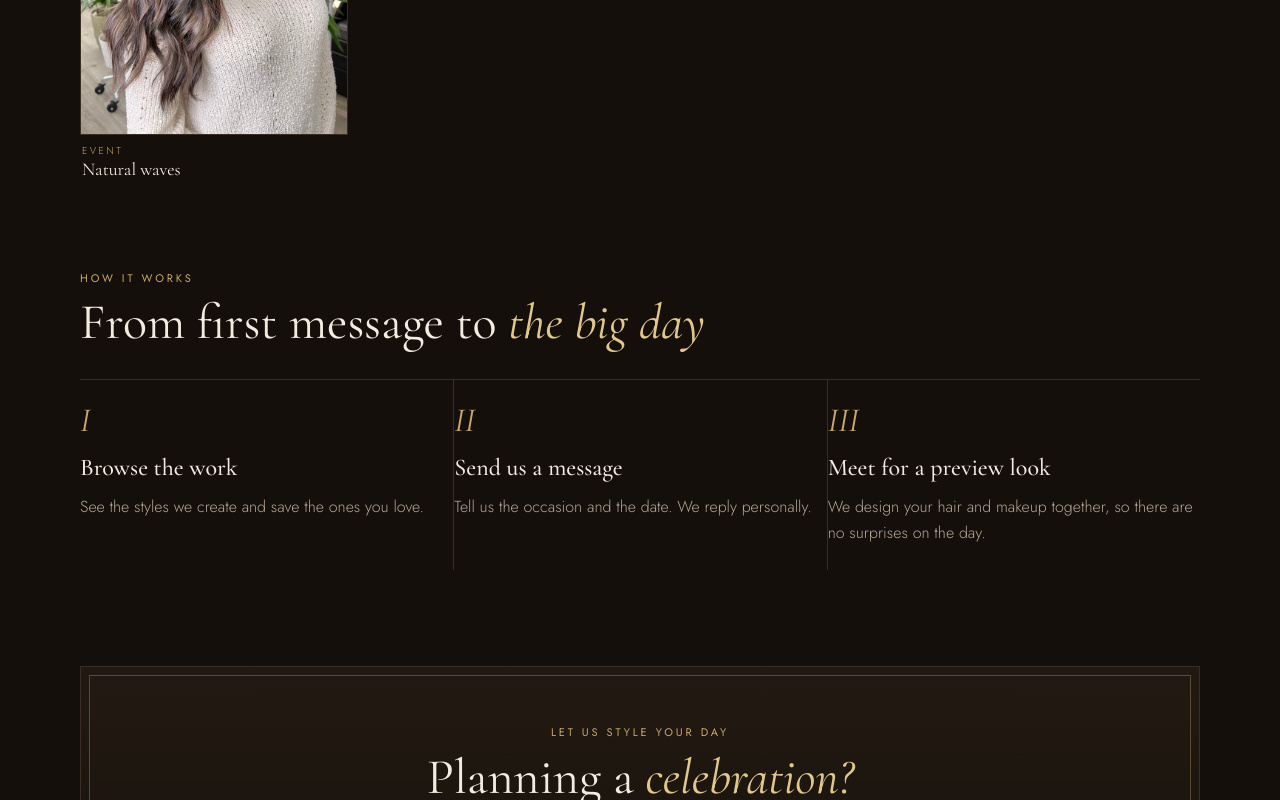
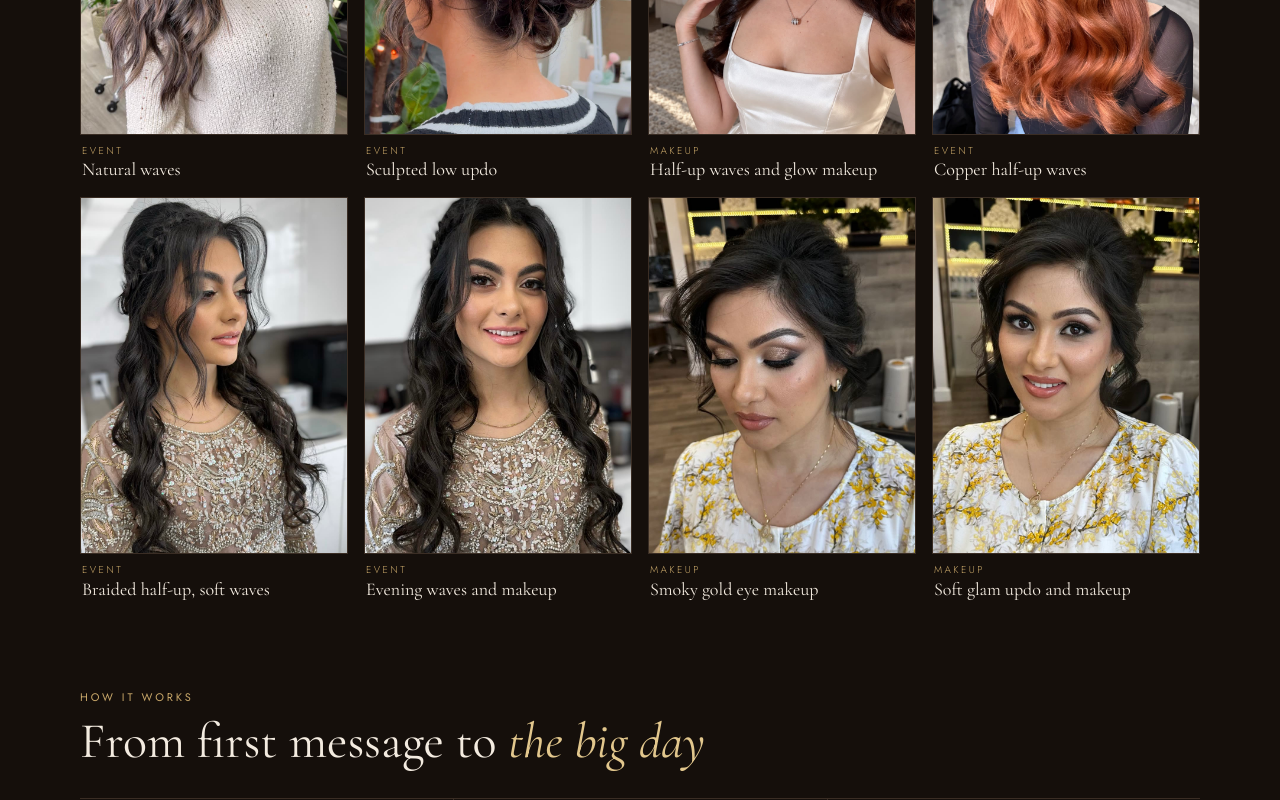
Before and after one commit to armsarkis2011/Gallery, a plain HTML site: page index.html in a window 1280 px wide. Shown: the part 3750-4550 px from the top of the page. Drawn offline with nearby package versions, Linux system fonts and the light colour scheme.

Commit message:
Add 7 portfolio photos
Co-Authored-By: Claude Sonnet 5.5 <noreply@anthropic.com>
Claude-Session: https://claude.ai/code/session_01HVQY9cXmezfY8DcCkXqJ3d

```diff
--- a/index.html
+++ b/index.html
@@ -177,6 +177,13 @@ footer { margin-top: 44px; color: var(--muted); font-size: 11px; letter-spacing:
     <figure class="tile" data-cat="party"><div class="ph"><video src="m/v08.mp4" poster="m/v08.jpg" muted loop playsinline preload="none" aria-label="Textured bun"></video></div><figcaption><span>Event</span>Textured bun</figcaption></figure>
     <figure class="tile" data-cat="wedding"><div class="ph"><video src="m/v13.mp4" poster="m/v13.jpg" muted loop playsinline preload="none" aria-label="Bridal party"></video></div><figcaption><span>Wedding</span>Bridal party</figcaption></figure>
     <figure class="tile" data-cat="party"><div class="ph"><img src="m/p07.jpg" alt="Natural waves" loading="lazy"></div><figcaption><span>Event</span>Natural waves</figcaption></figure>
+    <figure class="tile" data-cat="party"><div class="ph"><img src="m/p09.jpg" alt="Sculpted low updo" loading="lazy"></div><figcaption><span>Event</span>Sculpted low updo</figcaption></figure>
+    <figure class="tile" data-cat="makeup"><div class="ph"><img src="m/p10.jpg" alt="Half-up waves and glow makeup" loading="lazy"></div><figcaption><span>Makeup</span>Half-up waves and glow makeup</figcaption></figure>
+    <figure class="tile" data-cat="party"><div class="ph"><img src="m/p11.jpg" alt="Copper half-up waves" loading="lazy"></div><figcaption><span>Event</span>Copper half-up waves</figcaption></figure>
+    <figure class="tile" data-cat="party"><div class="ph"><img src="m/p12.jpg" alt="Braided half-up, soft waves" loading="lazy"></div><figcaption><span>Event</span>Braided half-up, soft waves</figcaption></figure>
+    <figure class="tile" data-cat="party"><div class="ph"><img src="m/p13.jpg" alt="Evening waves and makeup" loading="lazy"></div><figcaption><span>Event</span>Evening waves and makeup</figcaption></figure>
+    <figure class="tile" data-cat="makeup"><div class="ph"><img src="m/p14.jpg" alt="Smoky gold eye makeup" loading="lazy"></div><figcaption><span>Makeup</span>Smoky gold eye makeup</figcaption></figure>
+    <figure class="tile" data-cat="makeup"><div class="ph"><img src="m/p15.jpg" alt="Soft glam updo and makeup" loading="lazy"></div><figcaption><span>Makeup</span>Soft glam updo and makeup</figcaption></figure>
   </section>
 
   <section class="sec">
```
Also changed, not shown: m/p09.jpg (added), m/p10.jpg (added), m/p11.jpg (added), m/p12.jpg (added), m/p13.jpg (added), m/p14.jpg (added), m/p15.jpg (added).
